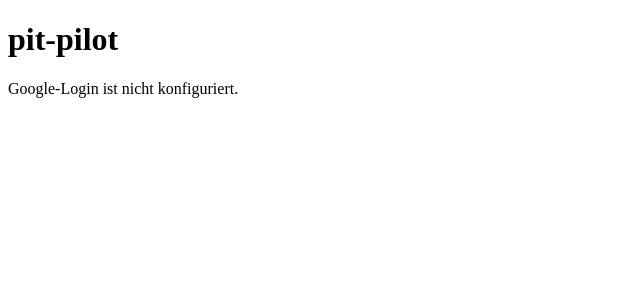
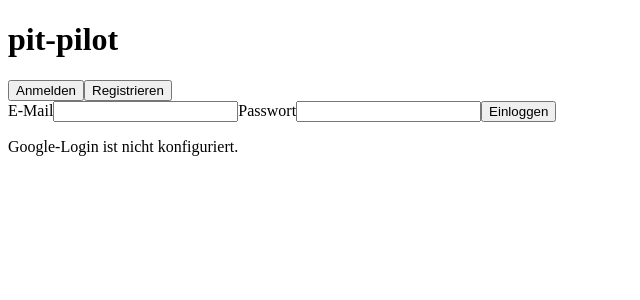
Before and after one commit to Jaydee94/pit-pilot, a React (Vite) app in the folder frontend/: page /login in a window 1280 px wide. Shown: the top 300 px of the page, without its empty margins (0-640 px from the left). Built offline with nearby package versions, Linux system fonts and the light colour scheme; no server answers.

Commit message:
feat: email/password form + dev dummy-login on the login screen

```diff
--- a/frontend/src/routes/Login.tsx
+++ b/frontend/src/routes/Login.tsx
@@ -1,13 +1,19 @@
 // frontend/src/routes/Login.tsx
 import { useEffect, useRef, useState } from "react";
 import { useNavigate } from "react-router-dom";
-import { login, getAuthConfig } from "../api/client";
+import { login, register, passwordLogin, devLogin, getAuthConfig } from "../api/client";
 import { useAuth } from "../auth/AuthContext";
 import { initGoogleSignIn } from "../auth/google";
 
 export default function Login() {
   const [clientId, setClientId] = useState<string | null>(null);
+  const [allowDev, setAllowDev] = useState(false);
   const [configured, setConfigured] = useState<boolean | null>(null);
+  const [mode, setMode] = useState<"login" | "register">("login");
+  const [email, setEmail] = useState("");
+  const [pw, setPw] = useState("");
+  const [name, setName] = useState("");
+  const [devName, setDevName] = useState("");
   const [err, setErr] = useState("");
   const btnRef = useRef<HTMLDivElement>(null);
   const nav = useNavigate();
@@ -17,6 +23,7 @@ export default function Login() {
     getAuthConfig()
       .then((c) => {
         setClientId(c.google_client_id || null);
+        setAllowDev(Boolean(c.allow_dev_login));
         setConfigured(Boolean(c.google_client_id));
       })
       .catch(() => setConfigured(false));
@@ -39,11 +46,88 @@ export default function Login() {
     }).catch(() => setErr("Google-Login konnte nicht geladen werden"));
   }, [clientId, refresh, nav]);
 
+  const onSubmit = async (e: React.FormEvent) => {
+    e.preventDefault();
+    setErr("");
+    try {
+      if (mode === "register") {
+        if (pw.length < 8) {
+          setErr("Passwort muss mindestens 8 Zeichen haben.");
+          return;
+        }
+        await register(email, pw, name);
+      } else {
+        await passwordLogin(email, pw);
+      }
+      refresh();
+      nav("/groups");
+    } catch (e2: unknown) {
+      setErr(e2 instanceof Error ? e2.message : "Anmeldung fehlgeschlagen");
+    }
+  };
+
+  const onDev = async (e: React.FormEvent) => {
+    e.preventDefault();
+    setErr("");
+    try {
+      await devLogin(devName);
+      refresh();
+      nav("/groups");
+    } catch (e2: unknown) {
+      setErr(e2 instanceof Error ? e2.message : "Dev-Login fehlgeschlagen");
+    }
+  };
+
   return (
     <main>
       <h1>pit-pilot</h1>
+
+      <div>
+        <button type="button" onClick={() => setMode("login")} aria-pressed={mode === "login"}>
+          Anmelden
+        </button>
+        <button type="button" onClick={() => setMode("register")} aria-pressed={mode === "register"}>
+          Registrieren
+        </button>
+      </div>
+
+      <form onSubmit={onSubmit}>
+        {mode === "register" && (
+          <label>
+            Anzeigename
+            <input value={name} onChange={(e) => setName(e.target.value)} />
+          </label>
+        )}
+        <label>
+          E-Mail
+          <input type="email" value={email} onChange={(e) => setEmail(e.target.value)} />
+        </label>
+        <label>
+          Passwort
+          <input type="password" value={pw} onChange={(e) => setPw(e.target.value)} />
+        </label>
+        <button type="submit">{mode === "register" ? "Konto erstellen" : "Einloggen"}</button>
+      </form>
+
       {configured === false && <p>Google-Login ist nicht konfiguriert.</p>}
-      <div ref={btnRef} />
+
+      {configured && (
+        <>
+          <p>— oder —</p>
+          <div ref={btnRef} />
+        </>
+      )}
+
+      {allowDev && (
+        <form onSubmit={onDev}>
+          <label>
+            Name
+            <input value={devName} onChange={(e) => setDevName(e.target.value)} />
+          </label>
+          <button type="submit">Dev-Login</button>
+        </form>
+      )}
+
       {err && <p role="alert">{err}</p>}
     </main>
   );
```
Also changed, not shown: 1 other file (tests, documents, lock files or other folders).
